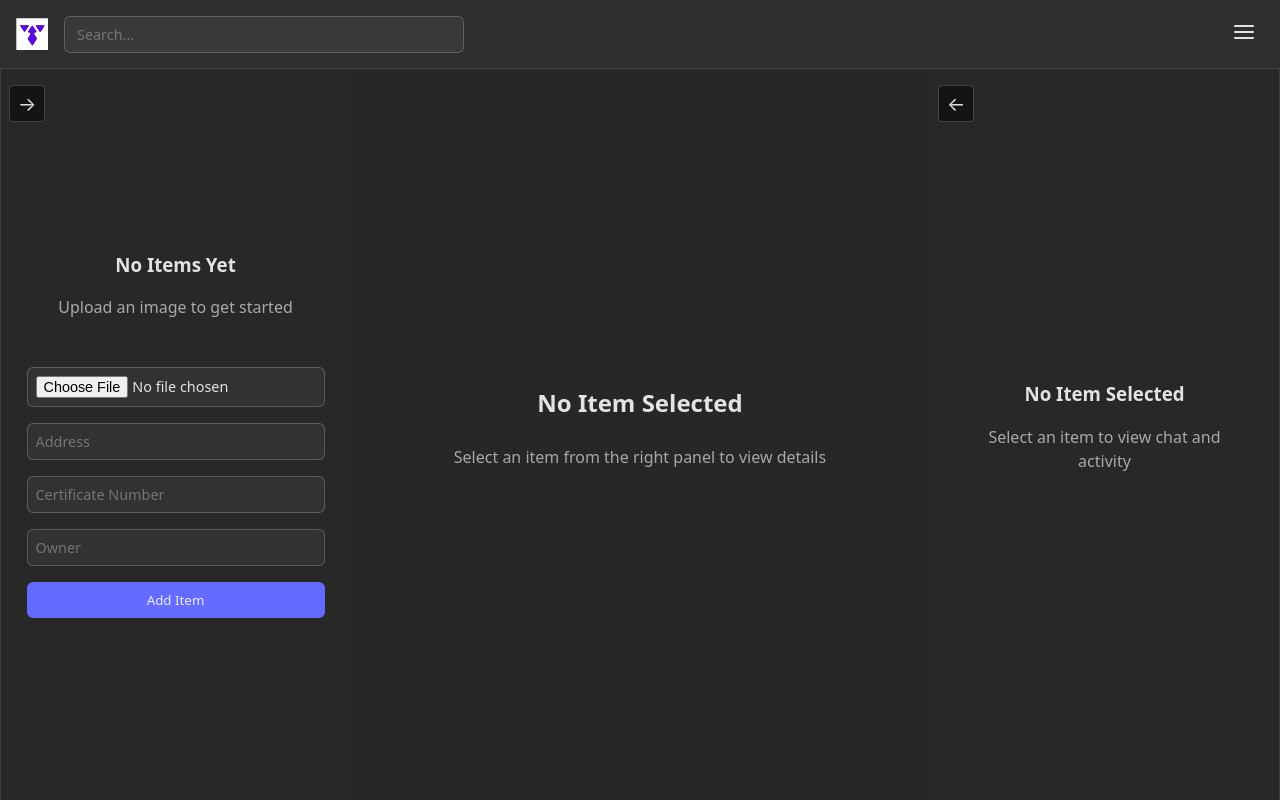
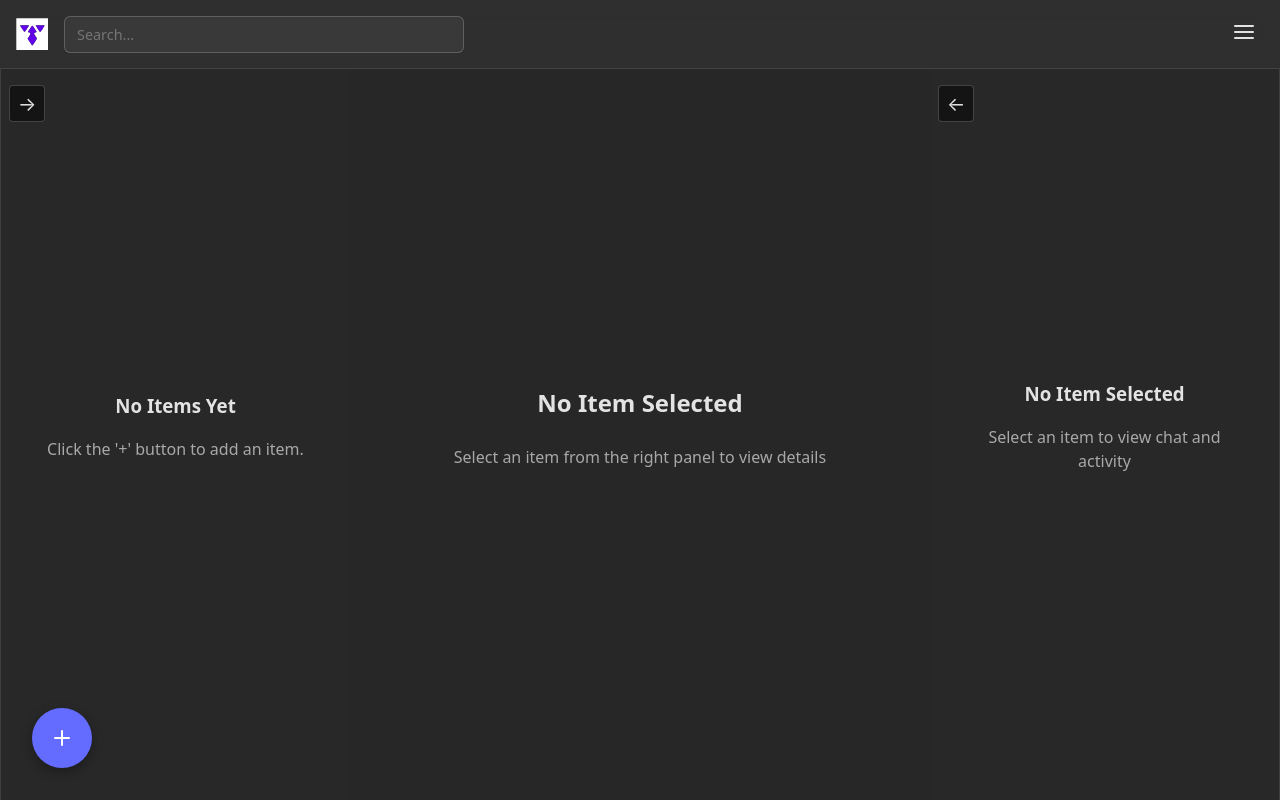
Before and after one commit to phuctanpham/a3, a React (Vite) app in the folder app/: page / in a window 1280 px wide. Built offline with nearby package versions, Linux system fonts and the light colour scheme.

Commit message:
phuctanpham @ 271025 : updating App.tsx, RightColumn.tsx for better lef

```diff
--- a/app/src/App.tsx
+++ b/app/src/App.tsx
@@ -222,8 +222,6 @@ function App() {
                 items={items}
                 selectedItemId={selectedItemId}
                 onSelectItem={setSelectedItemId}
-                onAddItem={handleAddItem}
-                uploadEnabled={config?.UPLOAD_API_CONFIG ?? false}
               />
             )}
           </>
@@ -234,8 +232,6 @@ function App() {
               items={items}
               selectedItemId={selectedItemId}
               onSelectItem={setSelectedItemId}
-              onAddItem={handleAddItem}
-              uploadEnabled={config?.UPLOAD_API_CONFIG ?? false}
               expanded={leftExpanded}
               onToggleExpand={() => setLeftExpanded(!leftExpanded)}
             />
@@ -249,14 +245,12 @@ function App() {
         )}
       </div>
 
-      {items.length > 0 && (
       <FloatingBubble
         authMode={authMode}
         onAdd={handleAddItem}
         uploadEnabled={config?.UPLOAD_API_CONFIG ?? false}
         onLoginRequest={() => setAppState('login')}
       />
-      )}
     </div>
   );
 }
--- a/app/src/components/RightColumn.tsx
+++ b/app/src/components/RightColumn.tsx
@@ -13,8 +13,6 @@ interface RightColumnProps {
   items: CellItem[];
   selectedItemId: string | null;
   onSelectItem: (id: string) => void;
-  onAddItem: (item: Omit<CellItem, 'id'>) => void;
-  uploadEnabled: boolean;
   expanded?: boolean;
   onToggleExpand?: () => void;
 }
@@ -23,19 +21,9 @@ export default function RightColumn({
   items,
   selectedItemId,
   onSelectItem,
-  onAddItem,
-  uploadEnabled,
   expanded = true,
   onToggleExpand,
 }: RightColumnProps) {
-  const [showAddForm, setShowAddForm] = useState(false);
-  const [formData, setFormData] = useState({
-    avatar: '',
-    address: '',
-    certificateNumber: '',
-    owner: '',
-  });
-  const [imageFile, setImageFile] = useState<File | null>(null);
   const containerRef = useRef<HTMLDivElement>(null);
 
   // Virtual scrolling: load more items as user scrolls
@@ -57,42 +45,6 @@ export default function RightColumn({
     return () => container.removeEventListener('scroll', handleScroll);
   }, [items.length]);
 
-  const handleImageUpload = (e: React.ChangeEvent<HTMLInputElement>) => {
-    const file = e.target.files?.[0];
-    if (file) {
-      setImageFile(file);
-      const reader = new FileReader();
-      reader.onload = () => {
-        setFormData((prev) => ({ ...prev, avatar: reader.result as string }));
-      };
-      reader.readAsDataURL(file);
-    }
-  };
-
-  const handleSubmit = async (e: React.FormEvent) => {
-    e.preventDefault();
-
-    if (!uploadEnabled) {
-      alert('Upload is currently disabled. App under maintenance.');
-      return;
-    }
-
-    // TODO: If UPLOAD_API_CONFIG is true, call the upload endpoint via Service Worker proxy
-    if (imageFile) {
-      const uploadData = new FormData();
-      uploadData.append('address', formData.address);
-      uploadData.append('certificateNumber', formData.certificateNumber);
-      uploadData.append('owner', formData.owner);
-      uploadData.append('image', imageFile, imageFile.name);
-      // Example: await fetch('/sw-proxy?targetKey=uploadEndpoint', { method: 'POST', body: uploadData });
-    }
-
-    onAddItem(formData);
-    setFormData({ avatar: '', address: '', certificateNumber: '', owner: '' });
-    setImageFile(null);
-    setShowAddForm(false);
-  };
-
   if (items.length === 0) {
     return (
       <div className={`right-column ${expanded ? 'expanded' : 'collapsed'}`}>
@@ -104,38 +56,7 @@ export default function RightColumn({
         {expanded && (
           <div className="empty-state">
             <h3>No Items Yet</h3>
-            <p>Upload an image to get started</p>
-            <form onSubmit={handleSubmit} className="add-form">
-              <input
-                type="file"
-                accept="image/*"
-                onChange={handleImageUpload}
-                required
-                aria-label="Upload image"
-              />
-              <input
-                type="text"
-                placeholder="Address"
-                value={formData.address}
-                onChange={(e) => setFormData({ ...formData, address: e.target.value })}
-                required
-              />
-              <input
-                type="text"
-                placeholder="Certificate Number"
-                value={formData.certificateNumber}
-                onChange={(e) => setFormData({ ...formData, certificateNumber: e.target.value })}
-                required
-              />
-              <input
-                type="text"
-                placeholder="Owner"
-                value={formData.owner}
-                onChange={(e) => setFormData({ ...formData, owner: e.target.value })}
-                required
-              />
-              <button type="submit" className="btn btn-primary">Add Item</button>
-            </form>
+            <p>Click the '+' button to add an item.</p>
           </div>
         )}
       </div>
@@ -189,50 +110,6 @@ export default function RightColumn({
               </div>
             ))}
           </div>
-
-          {showAddForm && (
-            <div className="add-form-modal">
-              <div className="modal-content">
-                <h3>Add New Item</h3>
-                <form onSubmit={handleSubmit} className="add-form">
-                  <input
-                    type="file"
-                    accept="image/*"
-                    onChange={handleImageUpload}
-                    required
-                    aria-label="Upload image"
-                  />
-                  <input
-                    type="text"
-                    placeholder="Address"
-                    value={formData.address}
-                    onChange={(e) => setFormData({ ...formData, address: e.target.value })}
-                    required
-                  />
-                  <input
-                    type="text"
-                    placeholder="Certificate Number"
-                    value={formData.certificateNumber}
-                    onChange={(e) => setFormData({ ...formData, certificateNumber: e.target.value })}
-                    required
-                  />
-                  <input
-                    type="text"
-                    placeholder="Owner"
-                    value={formData.owner}
-                    onChange={(e) => setFormData({ ...formData, owner: e.target.value })}
-                    required
-                  />
-                  <div className="form-actions">
-                    <button type="submit" className="btn btn-primary">Add</button>
-                    <button type="button" className="btn" onClick={() => setShowAddForm(false)}>
-                      Cancel
-                    </button>
-                  </div>
-                </form>
-              </div>
-            </div>
-          )}
         </>
       )}
     </div>
```
Lines whose indentation alone changed are shown as unchanged.
